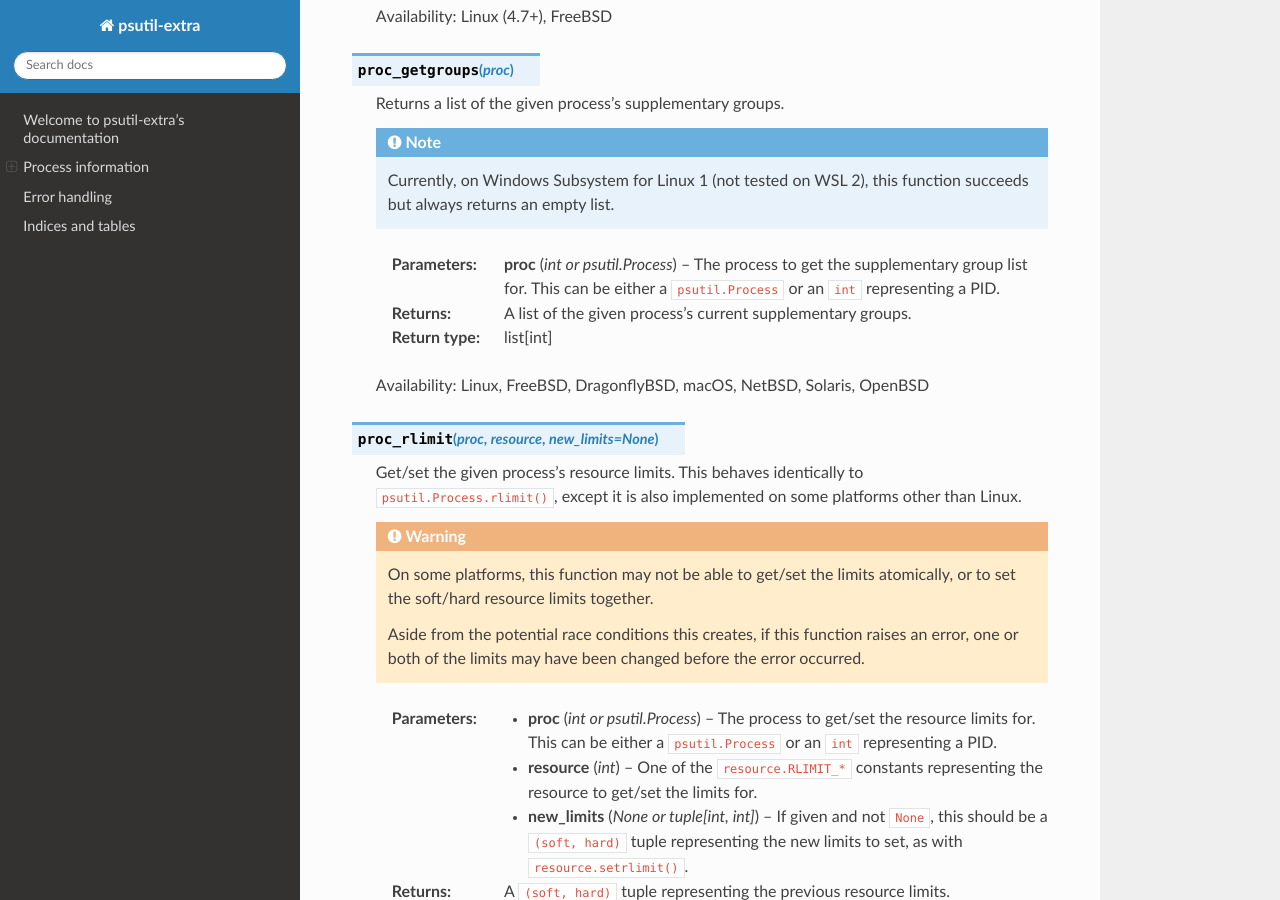
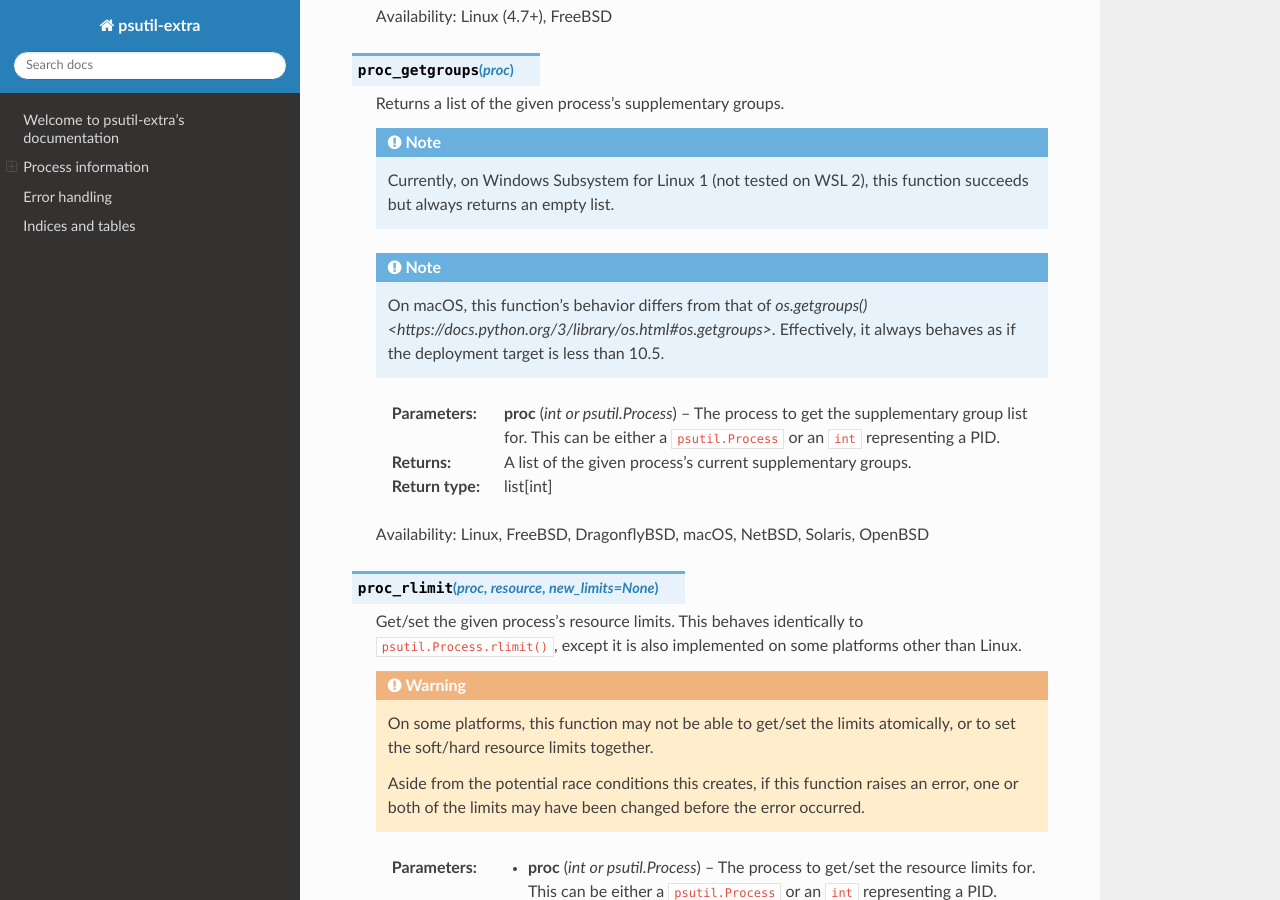
Before and after one commit to cptpcrd/psutil-extra, a Sphinx documentation site: the page built from docs/index.rst, in a window 1280 px wide and 900 px high, scrolled down 523 px. Built offline with Sphinx 7.4.7 and the Read the Docs theme 2.0.0, drawn with Linux system fonts in a browser that asks for light colours.

Commit message:
meta: Fix handling of supplementary group list on macOS
At least, as much as this horrible mess *can* be fixed.

```diff
--- a/docs/index.rst
+++ b/docs/index.rst
@@ -37,6 +37,11 @@
    .. note::
        Currently, on Windows Subsystem for Linux 1 (not tested on WSL 2), this
        function succeeds but always returns an empty list.
+
+   .. note::
+       On macOS, this function's behavior differs from that of
+       `os.getgroups() <https://docs.python.org/3/library/os.html#os.getgroups>`.
+       Effectively, it always behaves as if the deployment target is less than 10.5.
 
    :param proc:
        The process to get the supplementary group list for. This can be either a
```
Also changed, not shown: 1 other file.
